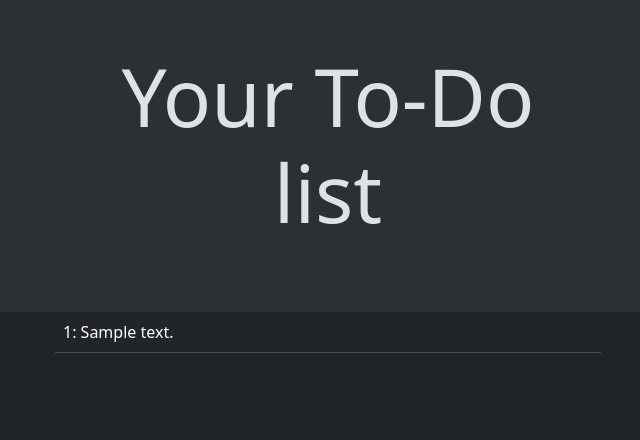
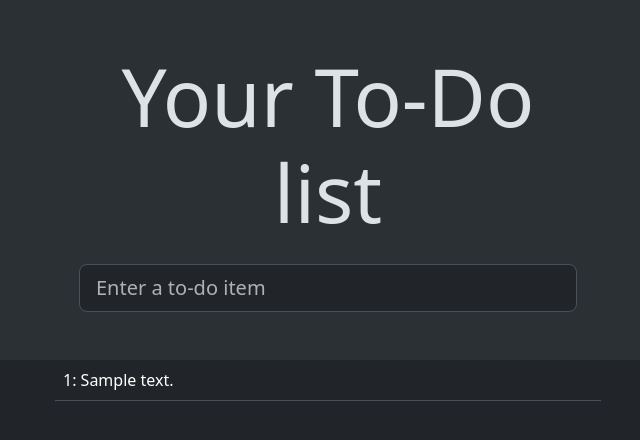
Before and after one commit to fyliu/tdd-goat3, a Django app: page /lists/1/ in a window 1280 px wide. Shown: the top 440 px of the page, without its empty margins (312-952 px from the left). Run offline with Django 5.2, Linux system fonts and the light colour scheme; tables that the repository leaves empty hold one stand-in row (values such as "Sample post"); some libraries are stand-ins or nearby versions.

Commit message:
fix form not defined error

```diff
--- a/src/lists/templates/base.html
+++ b/src/lists/templates/base.html
@@ -14,7 +14,16 @@
           <h1 class="display-1 mb-4">{% block header_text %}{% endblock %}</h1>
 
           <form method="POST" action="{% block form_action %}{% endblock %}">
-            {{ form.text }}
+            {% if form %}
+              {{ form.text }}
+            {% else %}
+              <input
+                class="form-control form-control-lg {% if error %}is-invalid{% endif %}"
+                name="item_text"
+                id="id_new_item"
+                placeholder="Enter a to-do item"
+              />
+            {% endif %}
             {% csrf_token %}
             {% if error %}
               <div class="invalid-feedback">{{ error }}</div>
```
